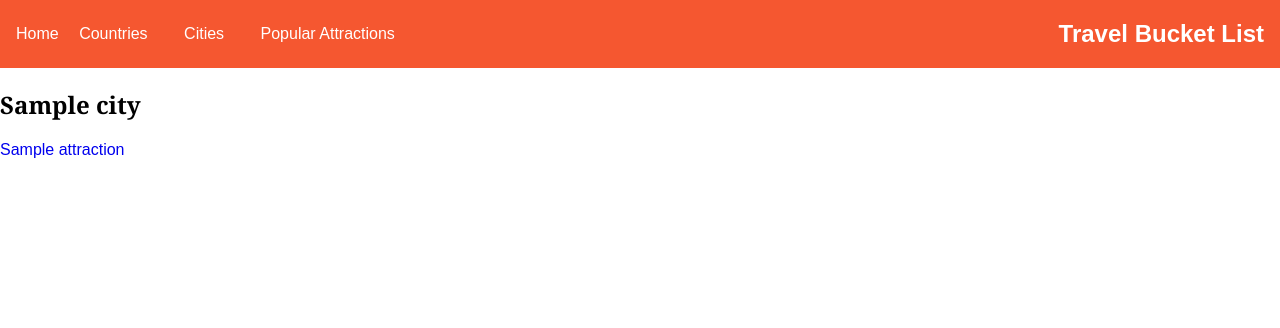
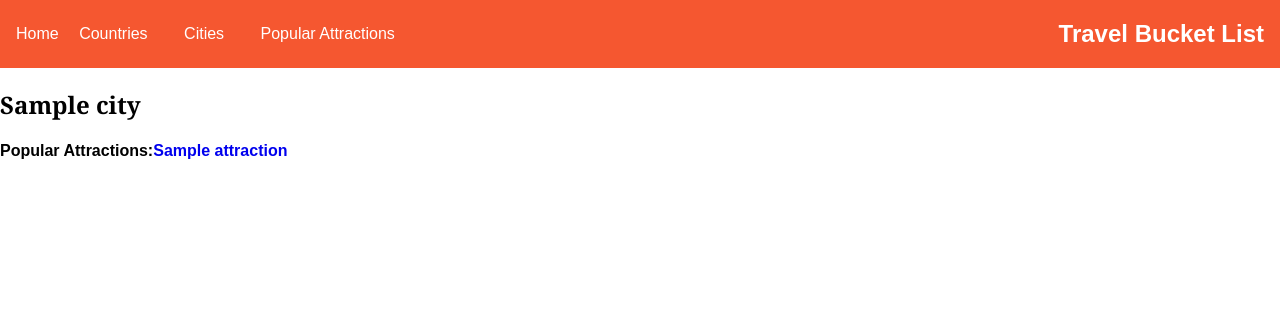
Before and after one commit to NadiCampbell/project, a Flask app: template templates/cities/show.html in a window 1280 px wide. Shown: the top 328 px of the page. Run offline with Flask 3, Linux system fonts and the light colour scheme; the template is opened without the code that fills it: most values are stand-ins (such as "Sample title", 1, 10 or a date in 2020).

Commit message:
finishingTouches

```diff
--- a/templates/attractions/show.html
+++ b/templates/attractions/show.html
@@ -2,5 +2,6 @@
 
 {% block content %}
     <h2>{{attraction.name}}</h2>
+
     <p>"{{attraction.review}}"</p>
 {% endblock content %}
--- a/templates/cities/show.html
+++ b/templates/cities/show.html
@@ -3,7 +3,7 @@
 {% block content %}
     <h2>{{city.name}}</h2>
     {% for attraction in city_attractions %}
-        <a href="/attractions/{{attraction.id}}">{{attraction.name}}</a>
+        <h4>Popular Attractions:<a href="/attractions/{{attraction.id}}">{{attraction.name}}</a></h4>
     {% endfor %}
 
 {% endblock content %}
```
